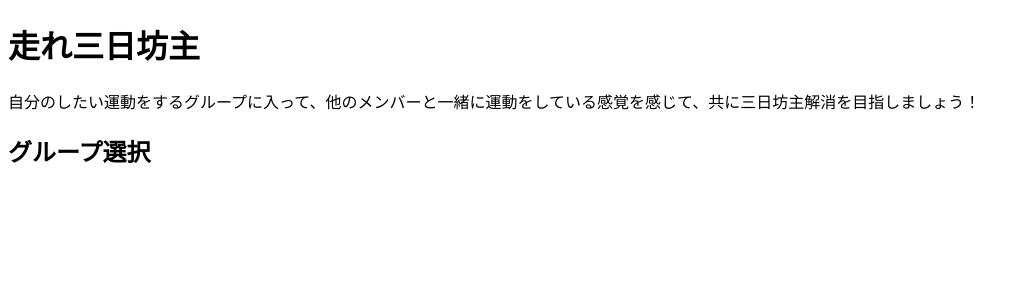
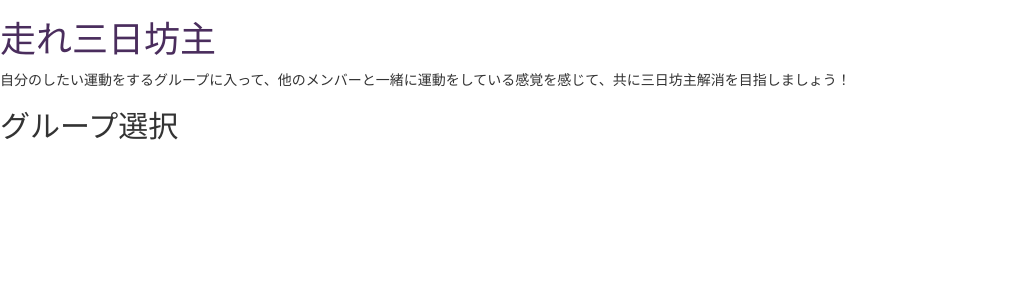
Before and after one commit to enpitut2022/MusclePower, a Flask app: page / in a window 1280 px wide. Shown: the top 300 px of the page, without its empty margins (0-1035 px from the left). Run offline with Flask 2, Linux system fonts and the light colour scheme; data that the repository does not hold is empty; some libraries are stand-ins or nearby versions.

Commit message:
css使えるようにした

```diff
--- /dev/null
+++ b/static/css/style.css
@@ -0,0 +1,3 @@
+h1{
+    color:rgb(74, 45, 93);
+}
--- a/templates/detail.html
+++ b/templates/detail.html
@@ -2,6 +2,8 @@
 <html>
     <head>
         <title>走れ三日坊主</title>
+        <link href="https://maxcdn.bootstrapcdn.com/bootstrap/3.3.1/css/bootstrap.min.css";; rel="stylesheet">
+        <link rel="stylesheet" href="/static/css/style.css">
     </head>
     <body>
         <h1>{{ td.name }}</h1>
--- a/templates/index.html
+++ b/templates/index.html
@@ -2,6 +2,8 @@
 <html>
     <head>
         <title>走れ三日坊主</title>
+        <link href="https://maxcdn.bootstrapcdn.com/bootstrap/3.3.1/css/bootstrap.min.css";; rel="stylesheet">
+        <link rel="stylesheet" href="/static/css/style.css">
     </head>
     <body>
         <h1>走れ三日坊主</h1>
```
